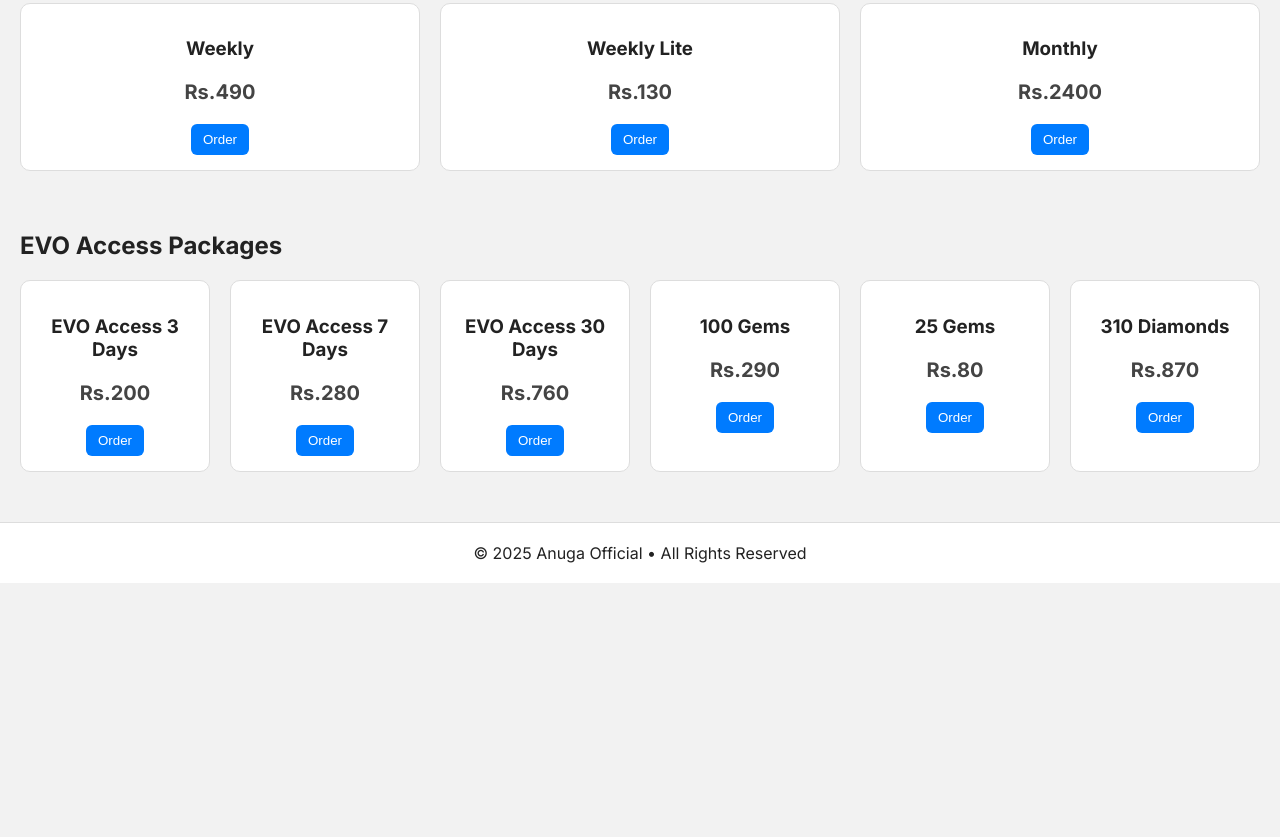
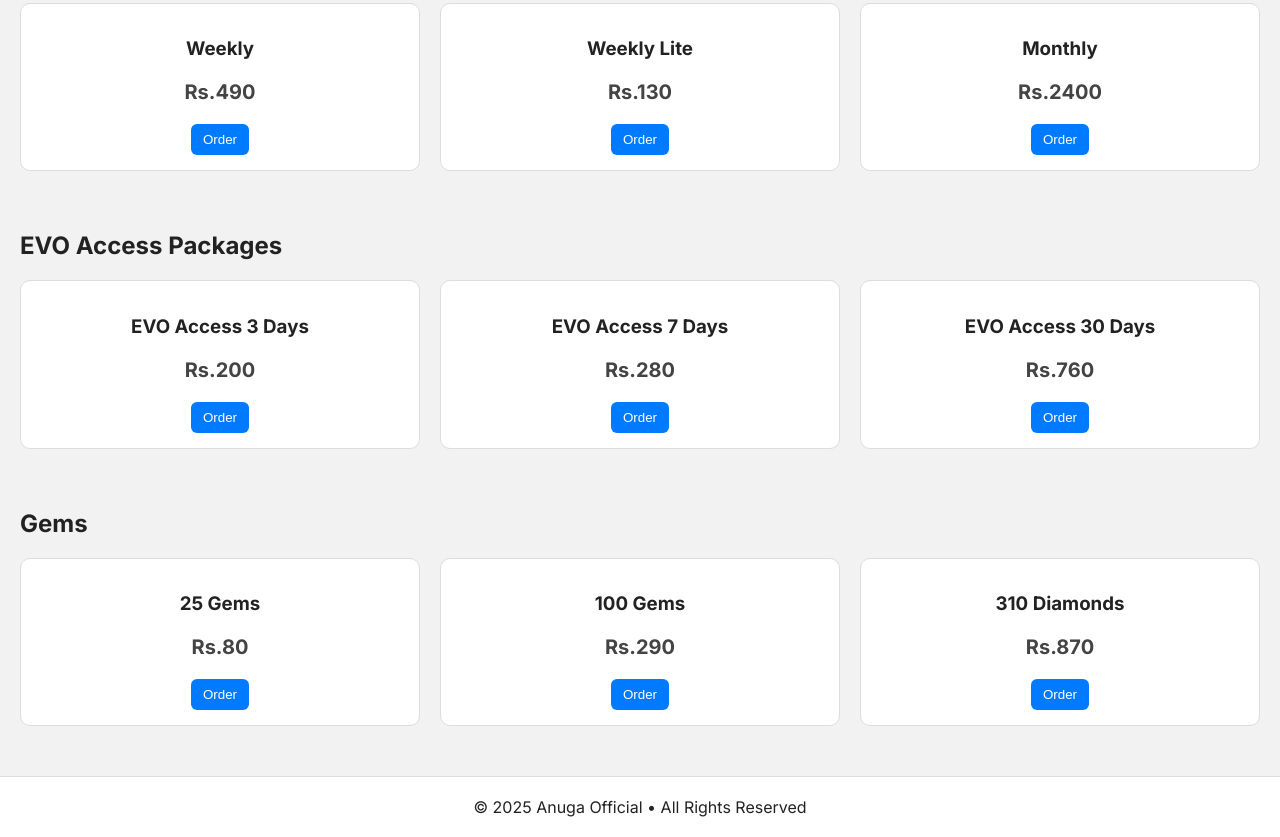
Before and after one commit to cyberxdevsofficial/Top, a plain HTML site: page index.html in a window 1280 px wide. Shown: the part 424-1261 px from the top of the page. Before the commit the page ends 1007 px from the top, so only its background shows below. Drawn offline with Linux system fonts and the light colour scheme.

Commit message:
Update index.html

```diff
--- a/index.html
+++ b/index.html
@@ -69,16 +69,24 @@
       <button onclick="openForm('Weekly', 760)">Order</button>
     </div>
 
-    <div class="card">
-      <h3>100 Gems</h3>
-      <p class="price">Rs.290</p>
-      <button onclick="openForm('Weekly', 290)">Order</button>
-    </div>
+</div>
+</section>
+
+  <section class="container">
+  <h2>Gems</h2>
+
+<div class="grid">
 
     <div class="card">
       <h3>25 Gems</h3>
       <p class="price">Rs.80</p>
       <button onclick="openForm('Weekly', 80)">Order</button>
+    </div>
+
+  <div class="card">
+      <h3>100 Gems</h3>
+      <p class="price">Rs.290</p>
+      <button onclick="openForm('Weekly', 290)">Order</button>
     </div>
 
     <div class="card">
@@ -96,6 +104,9 @@
 
     <label>Name</label>
     <input id="name">
+
+    <label>Product</label>
+    <input id="product">
 
     <label>WhatsApp Number</label>
     <input id="whatsapp">
```
